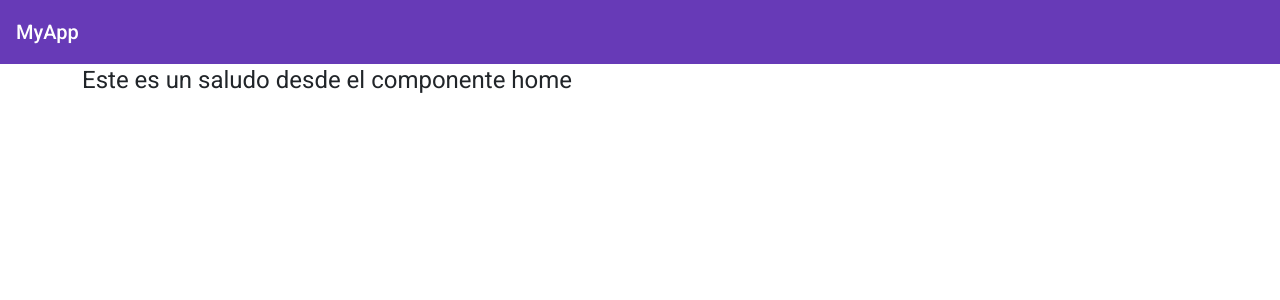
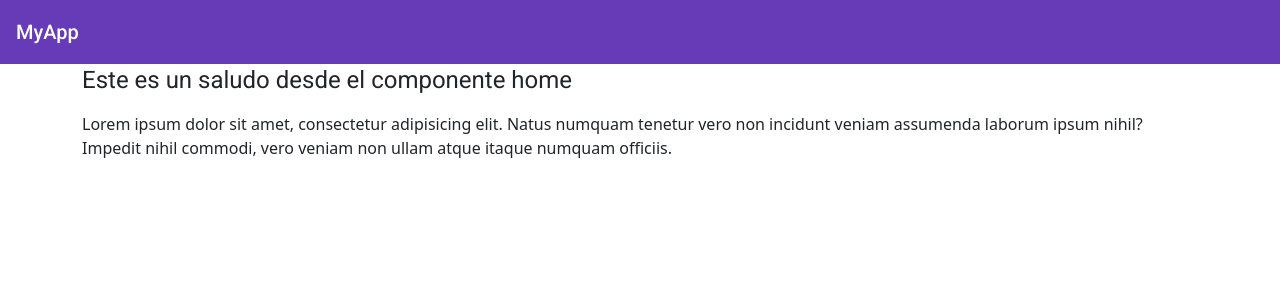
Before and after one commit to JuanGuevara96/appExample, an Angular app: page / in a window 1280 px wide. Shown: the top 300 px of the page. Built offline with nearby package versions, Linux system fonts and the light colour scheme.

Commit message:
se agrego un lorem ipsum en home

```diff
--- a/src/app/pages/home/home.component.html
+++ b/src/app/pages/home/home.component.html
@@ -1 +1,2 @@
 <h1>Este es un saludo desde el componente home </h1>
+<p>Lorem ipsum dolor sit amet, consectetur adipisicing elit. Natus numquam tenetur vero non incidunt veniam assumenda laborum ipsum nihil? Impedit nihil commodi, vero veniam non ullam atque itaque numquam officiis.</p>
```
